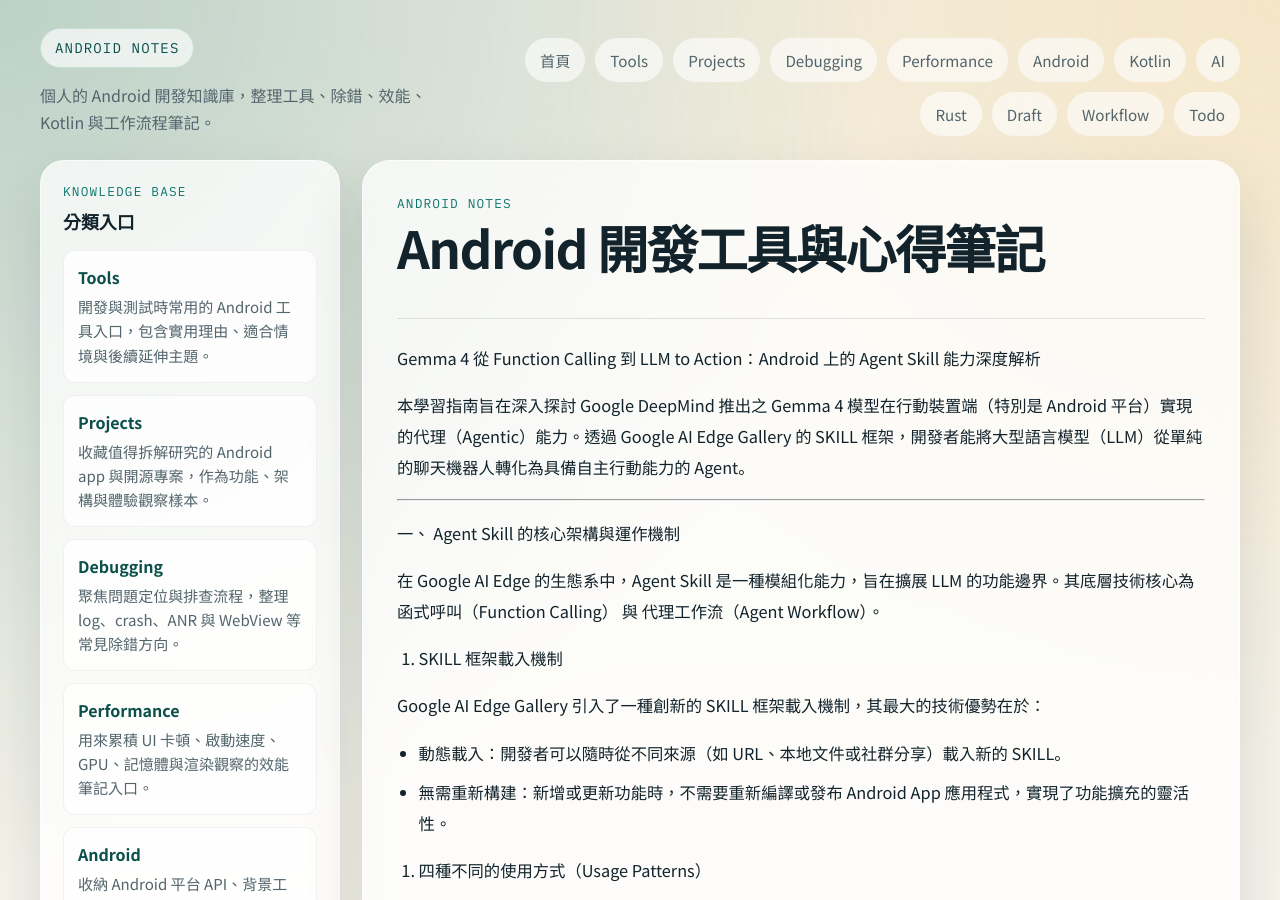
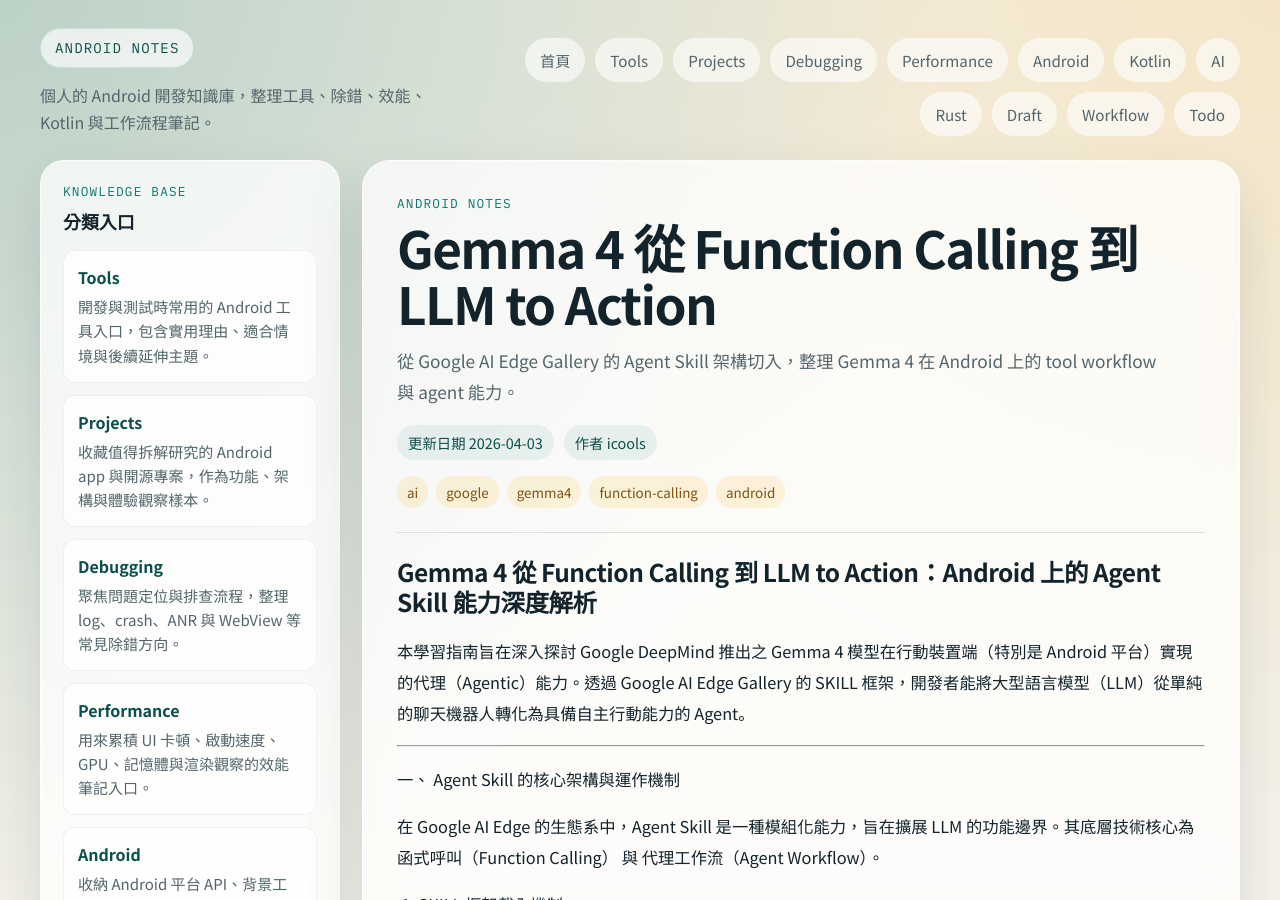
Before and after one commit to icools/android, a Jekyll site: the page built from ai/google/gemma/gemma4/gemma4_function_calling.md, in a window 1280 px wide and 900 px high. Built offline with Jekyll 4.4.1, drawn with Linux system fonts in a browser that asks for light colours; our own code applies the rules of GitHub Pages for plain Markdown files.

Commit message:
Add comprehensive index and documentation for Gemma and Gemma 4, enhancing clarity on model capabilities, tool workflows, and Android integration

```diff
--- a/ai/google/gemma/gemma4/gemma4_function_calling.md
+++ b/ai/google/gemma/gemma4/gemma4_function_calling.md
@@ -1,4 +1,19 @@
-Gemma 4 從 Function Calling 到 LLM to Action：Android 上的 Agent Skill 能力深度解析
+---
+title: Gemma 4 從 Function Calling 到 LLM to Action
+tags:
+  - ai
+  - google
+  - gemma4
+  - function-calling
+  - android
+desc: 從 Google AI Edge Gallery 的 Agent Skill 架構切入，整理 Gemma 4 在 Android 上的 tool workflow 與 agent 能力。
+author: icools
+date: 2026-04-03
+source: local
+status: active
+---
+
+# Gemma 4 從 Function Calling 到 LLM to Action：Android 上的 Agent Skill 能力深度解析
 
 本學習指南旨在深入探討 Google DeepMind 推出之 Gemma 4 模型在行動裝置端（特別是 Android 平台）實現的代理（Agentic）能力。透過 Google AI Edge Gallery 的 SKILL 框架，開發者能將大型語言模型（LLM）從單純的聊天機器人轉化為具備自主行動能力的 Agent。
 
```
Also changed, not shown: ai/google/gemma/gemma.md (+13 -4 lines), ai/google/gemma/gemma4/gemma4.md (+13 -1 lines), ai/google/gemma/gemma4/gemma4_how_android_skill_made.md (+17 -1 lines), ai/google/gemma/gemma4/gemma4_llm_to_action.md (+16 -1 lines), ai/google/gemma/gemma4/index.md (added, +22 -0 lines), ai/google/gemma/index.md (added, +27 -0 lines), ai/google/index.md (+7 -1 lines).
